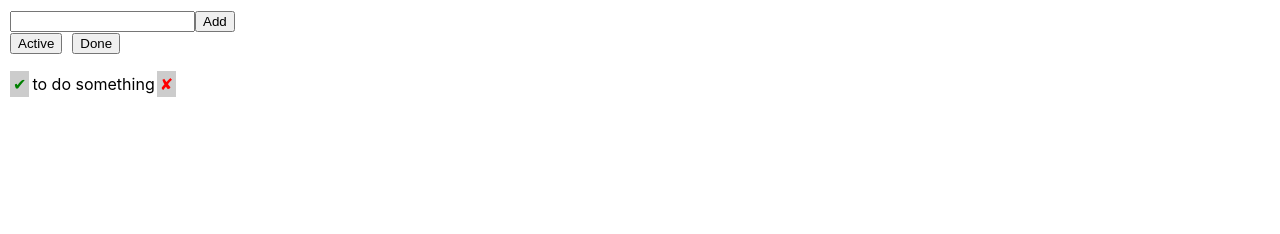
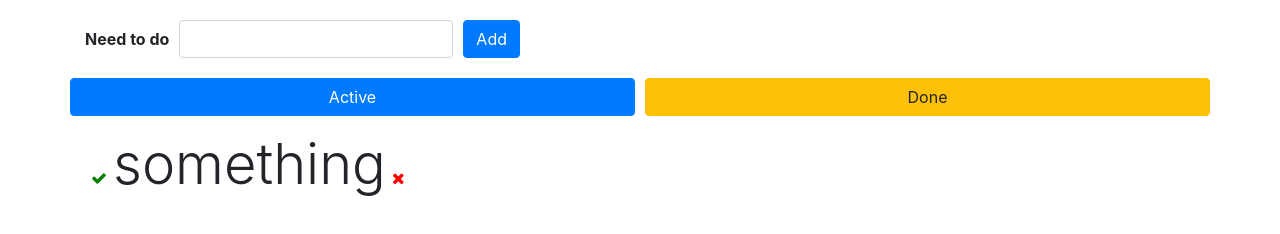
Before and after one commit to datjdk/todo-list, a React app: page / in a window 1280 px wide. Built offline with nearby package versions, Linux system fonts and the light colour scheme.

Commit message:
add style with boostrap

```diff
--- a/package.json
+++ b/package.json
@@ -6,7 +6,9 @@
     "@testing-library/jest-dom": "^4.2.4",
     "@testing-library/react": "^9.5.0",
     "@testing-library/user-event": "^7.2.1",
+    "bootstrap": "^4.4.1",
     "react": "^16.13.0",
+    "react-bootstrap": "^1.0.0-beta.17",
     "react-dom": "^16.13.0",
     "react-scripts": "3.4.0"
   },
--- a/public/index.html
+++ b/public/index.html
@@ -24,7 +24,13 @@
       work correctly both with client-side routing and a non-root public URL.
       Learn how to configure a non-root public URL by running `npm run build`.
     -->
-    <title>React App</title>
+
+    <link rel="stylesheet" href="https://maxcdn.bootstrapcdn.com/bootstrap/4.3.1/css/bootstrap.min.css"
+      integrity="sha384-ggOyR0iXCbMQv3Xipma34MD+dH/1fQ784/j6cY/iJTQUOhcWr7x9JvoRxT2MZw1T" crossorigin="anonymous" />
+
+      <!-- Add icon library -->
+      <link rel="stylesheet" href="https://cdnjs.cloudflare.com/ajax/libs/font-awesome/4.7.0/css/font-awesome.min.css">
+      <title>React App</title>
   </head>
   <body>
     <noscript>You need to enable JavaScript to run this app.</noscript>
--- a/src/index.css
+++ b/src/index.css
@@ -20,19 +20,22 @@ code {
 }
 
 .done {
-  padding: 3px;
-  margin: 5px 5px 15px 5px;
-  text-decoration: line-through;
+  margin-top: 15px;
+  color: red;
 }
 
-.close {
-  padding: 3px;
-  margin-left: 2px;
+.btn-close {
+  background-color: #ffffff;
+  border: none;
   color: red;
-  background-color: #cccccc;
+}
+
+.btn-check {
+  background-color: #ffffff;
+  border: none;
+  color: green;
 }
 
 .item {
-  padding: 5px;
-  margin: 5px 5px 15px 5px;
+  margin-top: 15px;
 }
--- a/src/index.js
+++ b/src/index.js
@@ -1,6 +1,8 @@
 import React from 'react';
 import ReactDom from 'react-dom';
 import './index.css'
+
+import { Button } from 'react-bootstrap';
 
 class ToDoItem extends React.Component {
     constructor(props) {
@@ -22,10 +24,12 @@ class ToDoItem extends React.Component {
     render() {
         const itemClass = this.props.item.isDone ? "done" : "item";
         return (
-            <div className={itemClass}>
-                <span className="mark" onClick={this.markDone}>✔</span>
-                <span>{this.props.item.text}</span>
-                <span className="close" onClick={this.removeItem}>✘</span>
+            <div className={itemClass + " row"}>
+                <div className="col-md-6">
+                    <button className="btn-check" onClick={this.markDone}><i className="fa fa-check"></i></button>
+                    <span className="display-4">{this.props.item.text}</span>
+                    <button className="btn-close" onClick={this.removeItem}><i className="fa fa-close"></i></button>
+                </div>
             </div>
         );
     }
@@ -34,7 +38,8 @@ class ToDoItem extends React.Component {
 class ToDoList extends React.Component {
     render() {
         return (
-            <div>
+            <div className="row">
+                <div className="col">
                     {
                         this.props.items.map((item, index) =>
                             <ToDoItem
@@ -45,6 +50,7 @@ class ToDoList extends React.Component {
                                 removeItem={this.props.removeItem}
                             />)
                     }
+                </div>
             </div>
         );
     }
@@ -77,23 +83,44 @@ class ToDoForm extends React.Component {
 
     render() {
         return (
-            <div style={{ padding: 10 }}>
-                <form ref="form" onSubmit={this.onSubmit}>
-                    <label>
-                        <input type="text" ref="itemTodo" />
-                    </label>
-                    <label>
-                        <button type="submit">Add</button>
-                    </label>
+            <div
+                className="row"
+            >
+                <div className="col">
+                    <div className="row" style={{ marginBottom: 20, marginTop: 20 }}>
+                        <div className="col">
+
+                            <form className="form-inline"
+                                ref="form"
+                                onSubmit={this.onSubmit}
+                            >
+                                <div class="form-group" style={{ marginRight: 10 }}>
+                                    <label style={{ marginRight: 10 }} for="inputItem"><b>Need to do</b></label>
+                                    <input type="text" className="form-control" id="inputItem" ref="itemTodo" />
+                                </div>
+                                <Button type="submit" variant="primary">Add</Button>
                             </form>
-                <div style={{ maringTop: 10 }}>
-                    <button
-                        style={{ marginRight: 10 }}
+
+                        </div>
+                    </div>
+
+                    <div
+                        className="row"
+                        style={{ maringTop: 10 }}
+                    >
+                        <Button
+                            className="col"
+                            style={{ marginRight: 5 }}
+                            variant="primary"
                             onClick={this.filterActive}
-                    >Active</button>
-                    <button
+                        >Active</Button>
+                        <Button
+                            className="col"
+                            style={{ marginLeft: 5 }}
+                            variant="warning"
                             onClick={this.filterDone}
-                    >Done</button>
+                        >Done</Button>
+                    </div>
                 </div>
             </div>
         );
@@ -105,7 +132,7 @@ class ToDoApp extends React.Component {
         super(props);
         this.state = {
             items: [{
-                text: "to do something",
+                text: "something",
                 isDone: false,
             }],
             filterList: [],
@@ -184,13 +211,9 @@ class ToDoApp extends React.Component {
         });
     }
 
-    componentWillMount() {
-        this.filterActive();
-    }
-
     render() {
         return (
-            <div>
+            <div className="container">
                 <ToDoForm
                     addNewItem={this.addNewItem}
                     filterActive={this.filterActive}
@@ -204,6 +227,10 @@ class ToDoApp extends React.Component {
             </div>
         );
     }
+
+    componentDidMount() {
+        this.filterActive();
+    }
 }
 
 ReactDom.render(<ToDoApp />, document.getElementById("root"));
```
Also changed, not shown: 1 other file. Lines whose indentation alone changed are shown as unchanged.
